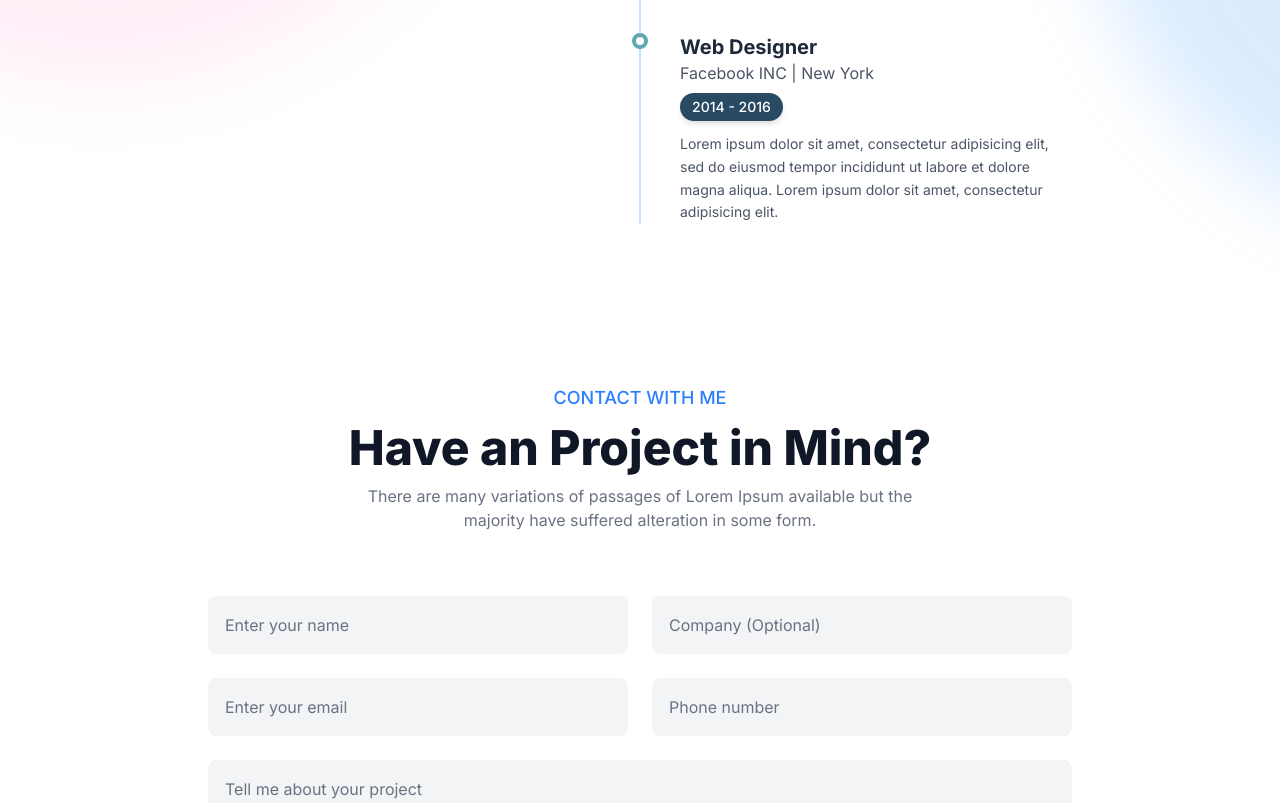
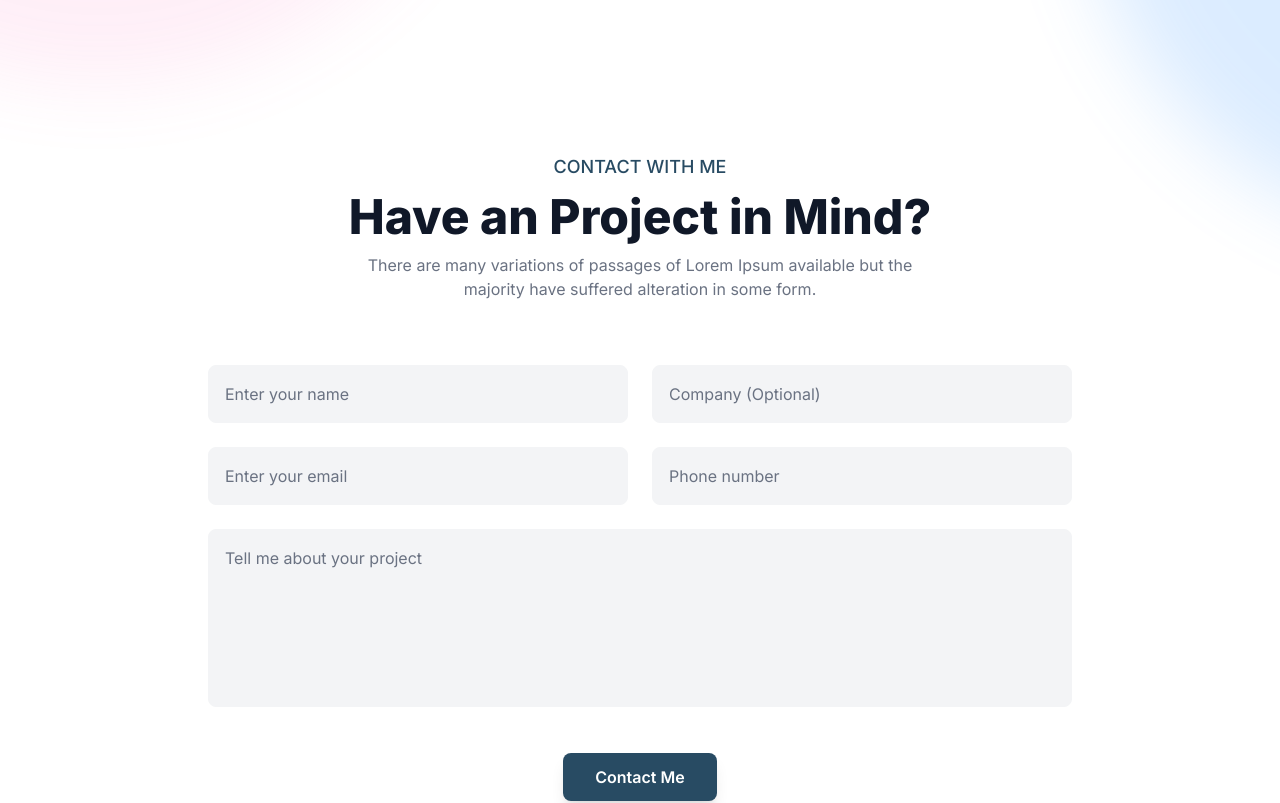
Before and after one commit to khaerul99/portofolio, a React (Vite) app: page / in a window 1280 px wide. Shown: the part 5220-6023 px from the top of the page. Built offline with nearby package versions, Linux system fonts and the light colour scheme.

Commit message:
update color contact

```diff
--- a/src/component/contact/Contact.jsx
+++ b/src/component/contact/Contact.jsx
@@ -10,7 +10,7 @@ export default function Contact() {
 
                 {/* HEADER */}
                 <div className="text-center mb-16">
-                    <p className="text-blue-500 uppercase font-medium text-lg">Contact With Me</p>
+                    <p className="text-[#284b63] dark:text-gray-300 uppercase font-medium text-lg">Contact With Me</p>
                     <h1 className="text-4xl lg:text-5xl font-extrabold my-3 text-gray-900 dark:text-white">
                         Have an Project in Mind?
                     </h1>
@@ -74,7 +74,7 @@ export default function Contact() {
                     <div className="flex justify-center pt-4">
                         <button
                             type="submit"
-                            className="px-8 py-3 bg-blue-600 text-white font-semibold rounded-lg hover:bg-blue-700 transition duration-300 shadow-lg"
+                            className="px-8 py-3 bg-[#284b63] dark:bg-[#d9d9d9] text-white dark:text-[#284b63] font-semibold rounded-lg hover:bg-blue-700 transition duration-300 shadow-lg"
                         >
                             Contact Me
                         </button>
--- a/src/component/runtime/Runtime.jsx
+++ b/src/component/runtime/Runtime.jsx
@@ -18,7 +18,7 @@ export default function Runtime() {
             </header>
 
             <div className="relative">
-                <div className="absolute left-4 md:left-1/2 transform md:-translate-x-1/2 w-px bg-blue-300 h-full"></div>
+                <div className="absolute left-4 md:left-1/2 transform md:-translate-x-1/2 w-px bg-[#5ea9ad] h-full"></div>
 
                 {ResumeData.map((item, index) => (
                     <div key={item.id} className="mb-10 flex">
--- a/src/component/runtime/RuntimeItem.jsx
+++ b/src/component/runtime/RuntimeItem.jsx
@@ -39,7 +39,7 @@ export default function RuntimeItem({ data }) {
                     <>
                         <h3 className="text-xl font-bold text-gray-800 dark:text-gray-300">{data.title}</h3>
                         <p className="text-gray-600 dark:text-gray-300 italic mb-2">{data.company} | {data.location}</p>
-                        <div className="inline-block bg-[#284b63] dark:bg-[#d9d9d9] text-white text-sm font-medium py-1 px-3 rounded-full mb-3 shadow-md">
+                        <div className="inline-block bg-[#284b63] dark:bg-[#d9d9d9] text-white dark:text-[#284b63] text-sm font-medium py-1 px-3 rounded-full mb-3 shadow-md">
                             {data.period}
                         </div>
                         <p className="text-sm text-gray-600 dark:text-gray-400 leading-relaxed">
--- a/src/data/data.jsx
+++ b/src/data/data.jsx
@@ -126,15 +126,6 @@ export const ResumeData = [
         type: "experience",
         alignment: "left"
     },
-    {
-        id: 4,
-        title: "Web Designer",
-        company: "Facebook INC",
-        location: "New York",
-        period: "2014 - 2016",
-        description: "Lorem ipsum dolor sit amet, consectetur adipisicing elit, sed do eiusmod tempor incididunt ut labore et dolore magna aliqua. Lorem ipsum dolor sit amet, consectetur adipisicing elit.",
-        type: "experience",
-        alignment: "right"
-    }
+
 
 ];
```
